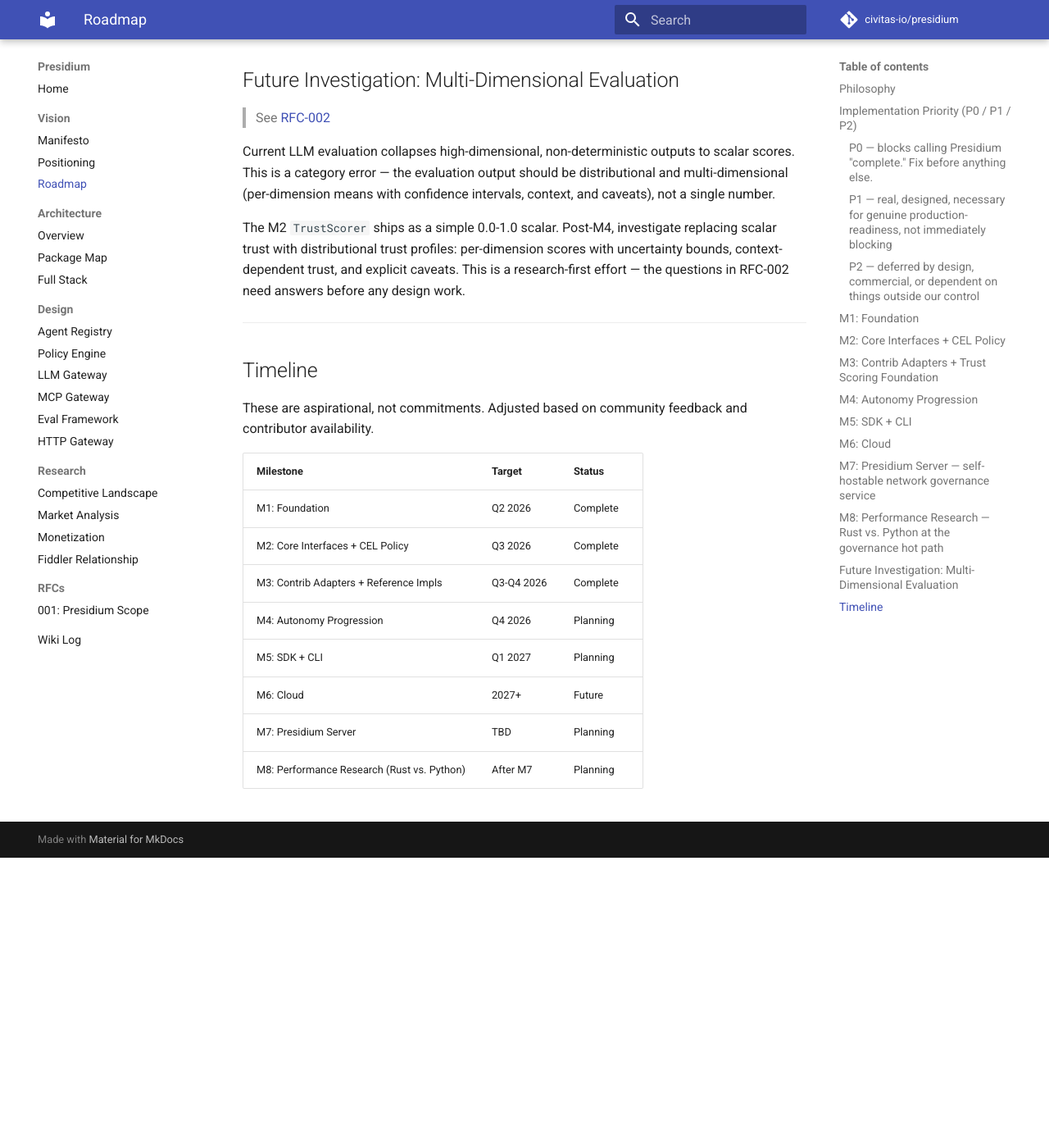
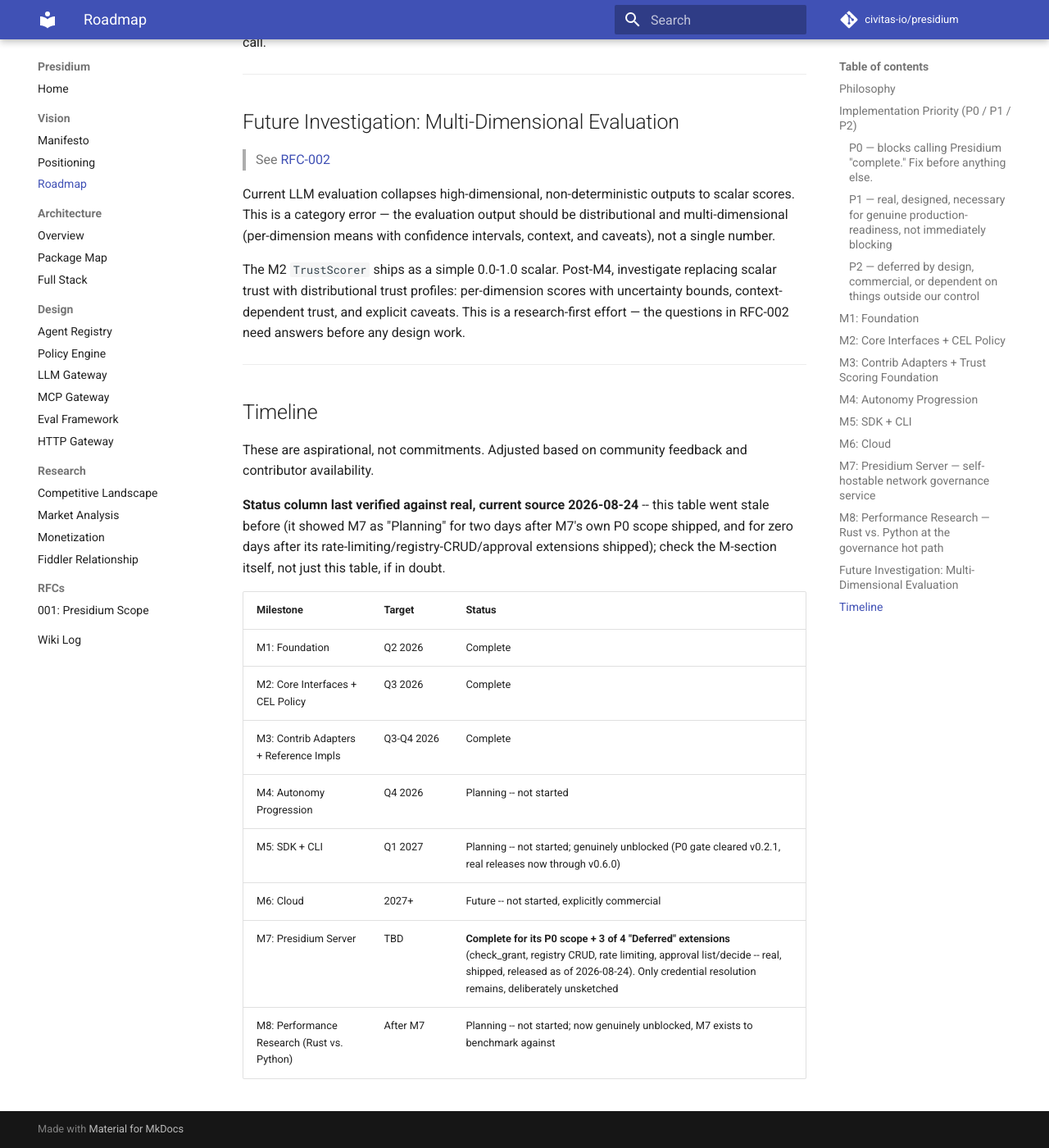
Before and after one commit to civitas-io/presidium, an MkDocs documentation site: the page built from docs/vision/roadmap.md, in a window 1280 px wide and 1400 px high, scrolled down 20729 px. Shown: the whole window at 82% size. Built offline with MkDocs 1.6.1 and Material for MkDocs 9.7.7, drawn with Linux system fonts in a browser that asks for light colours; comment, search, counter and statistics services are not loaded; before the commit the page ends 21775 px from its top, so only the background shows below that; some of the changed text lies outside the part shown.

Commit message:
docs: fix stale M4-M8 status across roadmap.md/index.md/README.md
Real staleness found while walking a user through M4-M8, not
hypothetical:

- roadmap.md's own Timeline table still showed M7 as "Planning" --
  stale for two days after M7's own P0 scope shipped, and for zero
  days after today's rate-limiting/registry-CRUD/approval extensions.
  Fixed with real, current status per milestone, plus a note on why
  this table specifically (not just the M-sections) needs checking.
- roadmap.md's own M7 section had a real internal inconsistency: one
  bullet still said "registry CRUD, approval request/list/decide...
  explicitly out of scope for now" directly above two OTHER bullets
  in the same file correctly marking both as DONE. Fixed the
  contradiction in place.
- docs/index.md's Roadmap summary line said "Six milestones" and
  omitted M7/M8 entirely -- the actual roadmap has eight, and M7 is
  now the most complete, most load-bearing one. Rewritten with real,
  current per-milestone status.
- docs/index.md's own Presidium Server Requirements/Presidium Server
  index rows both still said "Draft (2026-08-22)" despite FR-1 through
  FR-5.2 being real, shipped, and released.
- README.md's status block still cited "601 tests (439 presidium +
  162 presidium-contrib)" -- real, current count is 707 (469 + 238).
  Also still claimed AgentGatewayClient was "LLM-side only (no
  list_tools/call_tool yet)" -- both MCP tool calls AND A2A delegation
  are real and shipped. Extras list was missing presidium-contrib
  [spiffe] entirely. All fixed with real, current detail (registry
  CRUD, approval list/decide, rate limiting, CEL default-deny as a
  real documented breaking change, SPIFFE identity).

Docs-only change, no code touched -- all lint/type/test checks
unaffected, pre-commit clean.

```diff
--- a/docs/vision/roadmap.md
+++ b/docs/vision/roadmap.md
@@ -528,8 +528,10 @@ to it fully, but treat "build a new server" as the fallback, not the default.
   real module rather than a separate standalone package.
 - [x] **(P0)** Implement `PresidiumGatewayAgent` and `GovernedToolProvider.check_grant()`.
   **Done 2026-08-22.** `POST /v1/check_grant` + `GET /health` only in this first cut — registry
-  CRUD, approval request/list/decide, and credential resolution remain designed (see
-  `presidium-server.md`'s own "Deferred" section) but explicitly out of scope for now. **A real,
+  CRUD, approval request/list/decide, and credential resolution remained designed (see
+  `presidium-server.md`'s own "Deferred" section) but explicitly out of scope for that first cut.
+  **Update, 2026-08-24: registry CRUD and approval list/decide are both now DONE too** — see the
+  two dedicated bullets below; only credential resolution remains undone. **A real,
   second implementation-time correction found and fixed**: the design's original
   `payload_extra`-based single-agent dispatch doesn't work —
   `civitas.gateway.router.RouteTable.from_config()` never populates `payload_extra` for ordinary,
@@ -737,13 +739,18 @@ The M2 `TrustScorer` ships as a simple 0.0-1.0 scalar. Post-M4, investigate repl
 
 These are aspirational, not commitments. Adjusted based on community feedback and contributor availability.
 
+**Status column last verified against real, current source 2026-08-24** -- this table went
+stale before (it showed M7 as "Planning" for two days after M7's own P0 scope shipped, and for
+zero days after its rate-limiting/registry-CRUD/approval extensions shipped); check the
+M-section itself, not just this table, if in doubt.
+
 | Milestone | Target | Status |
 |---|---|---|
 | M1: Foundation | Q2 2026 | Complete |
 | M2: Core Interfaces + CEL Policy | Q3 2026 | Complete |
 | M3: Contrib Adapters + Reference Impls | Q3-Q4 2026 | Complete |
-| M4: Autonomy Progression | Q4 2026 | Planning |
-| M5: SDK + CLI | Q1 2027 | Planning |
-| M6: Cloud | 2027+ | Future |
-| M7: Presidium Server | TBD | Planning |
-| M8: Performance Research (Rust vs. Python) | After M7 | Planning |
+| M4: Autonomy Progression | Q4 2026 | Planning -- not started |
+| M5: SDK + CLI | Q1 2027 | Planning -- not started; genuinely unblocked (P0 gate cleared v0.2.1, real releases now through v0.6.0) |
+| M6: Cloud | 2027+ | Future -- not started, explicitly commercial |
+| M7: Presidium Server | TBD | **Complete for its P0 scope + 3 of 4 "Deferred" extensions** (check_grant, registry CRUD, rate limiting, approval list/decide -- real, shipped, released as of 2026-08-24). Only credential resolution remains, deliberately unsketched |
+| M8: Performance Research (Rust vs. Python) | After M7 | Planning -- not started; now genuinely unblocked, M7 exists to benchmark against |
```
Also changed, not shown: README.md (+22 -15 lines), docs/index.md (+3 -3 lines).
